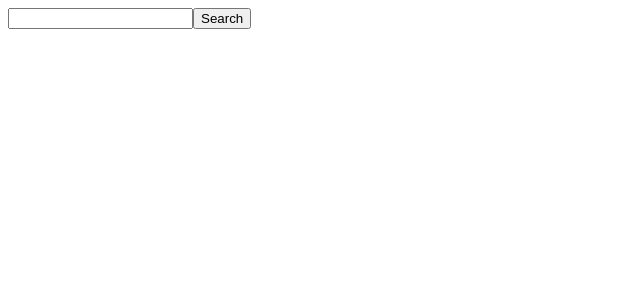
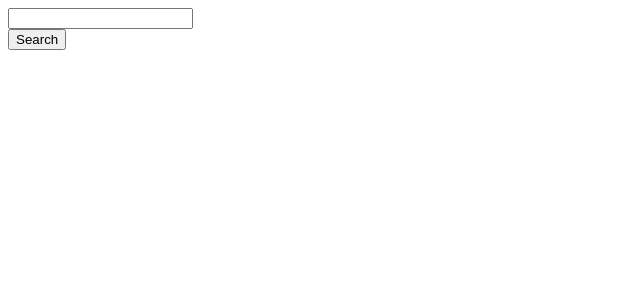
Before and after one commit to biglobster/dragon-reader, an Angular app: page / in a window 1280 px wide. Shown: the top 300 px of the page, without its empty margins (0-640 px from the left). Built offline with nearby package versions, Linux system fonts and the light colour scheme; what url-resolve-browser would draw is missing.

Commit message:
refine ui

```diff
--- a/src/app/app.component.html
+++ b/src/app/app.component.html
@@ -1,5 +1,5 @@
 <div style="display: flex;flex-direction: row;height: 100%">
-    <div style="width: 30vw;">
+    <div style="min-width: 200px;max-width: 200px">
         <div>
             <input type="search" [(ngModel)]="keyword">
             <button (click)="search()">Search</button>
@@ -10,13 +10,13 @@
             <h4>{{book?.author}} &nbsp; {{book?.information?.category}}</h4>
             <p>{{book?.information?.description}}</p>
         </div>
-        <div>
-            <ul style="height: 50vh;overflow: scroll">
-                <li *ngFor="let chapter of book?.sources[0].chapters, let i=index" (click)="show(i)">
-                    {{chapter.title}}
-                </li>
-            </ul>
-        </div>
+    </div>
+    <div>
+        <ul style="width: 300px; height: 80vh;overflow: scroll">
+            <li *ngFor="let chapter of book?.sources[0].chapters, let i=index" (click)="show(i)">
+                {{chapter.title}}
+            </li>
+        </ul>
     </div>
     <div style="flex-grow: 1;height: 80vh;overflow: scroll;margin-left: 15px">
         <p *ngFor="let line of lines">{{line}}</p>
```
Also changed, not shown: 1 other file (tests, documents, lock files or other folders).
